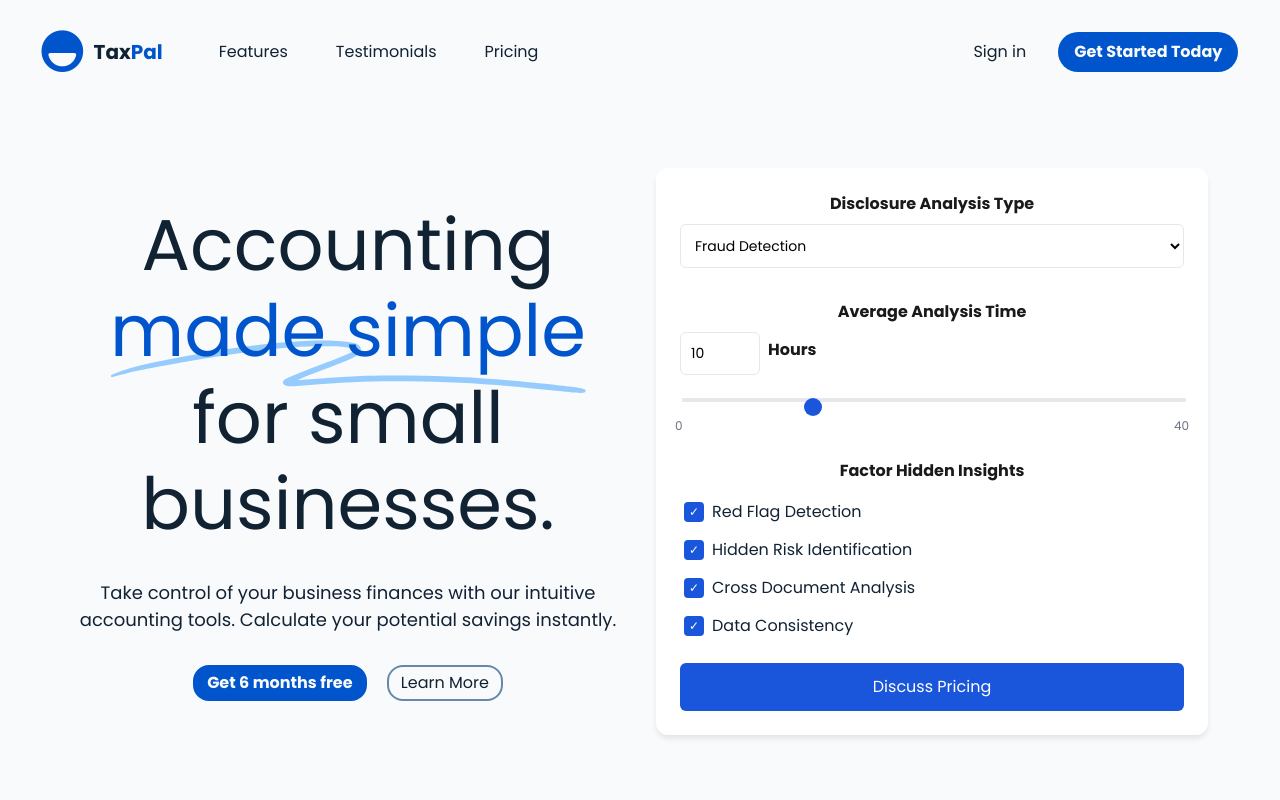
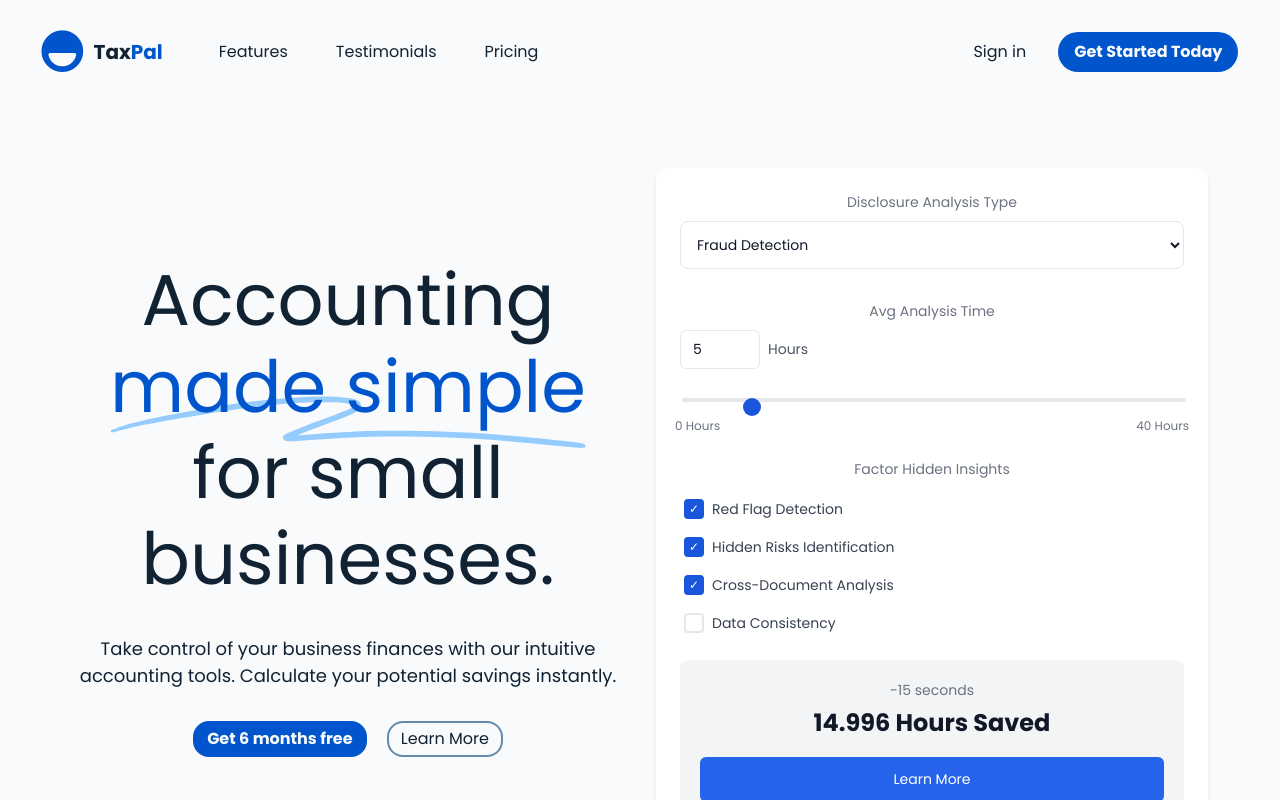
Before and after one commit to SangrishS/Tailwind-template, a plain HTML site: page index.html in a window 1280 px wide. Drawn offline with Linux system fonts and the light colour scheme.

Commit message:
calc formatting

```diff
--- a/index.html
+++ b/index.html
@@ -64,22 +64,31 @@
 						<label class="form-label">Disclosure Analysis Type</label>
 						<select class="form-select">
 							<option>Fraud Detection</option>
-							<option>Financial Analysis</option>
-							<option>Risk Assessment</option>
+							<option>M&A Analysis</option>
+							<option>Financial Health</option>
+							<option>Compliance Analysis</option>
+							<option>Benchmarking</option>
+							<option>Corporate Vulnerabilities</option>
+							<option>Management & Governance</option>
+							<option>Legal & Litigation Review</option>
+							<option>Regulatory Compliance Review</option>
+							<option>Segment Reporting Analysis</option>
+							<option>Earnings Quality & Impact Analysis</option>
+							<option>Material Contract Review</option>
 						</select>
 					</div>
 
 					<div class="form-group">
-						<label class="form-label">Average Analysis Time</label>
+						<label class="form-label">Avg Analysis Time</label>
 						<div class="time-input">
-							<input type="number" id="timeNumber" value="10" min="0" max="40">
-							<label class="form-label">Hours</label>
+							<input type="number" id="timeNumber" value="5" min="0" max="40">
+							<span>Hours</span>
 						</div>
 						<div class="range-container">
-							<input type="range" id="timeRange" class="range-input" min="0" max="40" value="10">
+							<input type="range" id="timeRange" class="range-input" min="0" max="40" value="5">
 							<div class="range-labels">
-								<span>0</span>
-								<span>40</span>
+								<span>0 Hours</span>
+								<span>40 Hours</span>
 							</div>
 						</div>
 					</div>
@@ -93,20 +102,27 @@
 							</label>
 							<label class="checkbox-label">
 								<input type="checkbox" class="checkbox-input" checked>
-								Hidden Risk Identification
+								Hidden Risks Identification
 							</label>
 							<label class="checkbox-label">
 								<input type="checkbox" class="checkbox-input" checked>
-								Cross Document Analysis
+								Cross-Document Analysis
 							</label>
 							<label class="checkbox-label">
-								<input type="checkbox" class="checkbox-input" checked>
+								<input type="checkbox" class="checkbox-input">
 								Data Consistency
 							</label>
 						</div>
 					</div>
 
-					<button class="submit-button">Discuss Pricing</button>
+					<!-- New Results Section -->
+					<div class="results-container">
+						<div class="time-saved">
+							<span class="seconds">-15 seconds</span>
+							<h3 class="hours-saved">14.996 Hours Saved</h3>
+						</div>
+						<button class="learn-more-button">Learn More</button>
+					</div>
 				</div>
 			<!-- .banner --></section>
 
--- a/template/resalient.fontIcons.screen.css
+++ b/template/resalient.fontIcons.screen.css
@@ -1170,3 +1170,101 @@ main > div .action {
         margin-top: 2rem;
     }
 }
+
+
+/* Update existing styles */
+.calculator-container {
+    background: white;
+    padding: 24px;
+    border-radius: 12px;
+    box-shadow: 0 4px 6px -1px rgba(0, 0, 0, 0.1);
+}
+
+.form-label {
+    color: #6B7280;  /* More muted color for labels */
+    font-size: 14px;
+    font-weight: 500;
+}
+
+.form-select {
+    width: 100%;
+    padding: 12px;
+    border: 1px solid #E5E7EB;
+    border-radius: 8px;
+    font-size: 14px;
+    color: #111827;
+    background: white;
+    cursor: pointer;
+}
+
+/* Results Container Styles */
+.results-container {
+    margin-top: 24px;
+    padding: 20px;
+    background: #F3F4F6;
+    border-radius: 8px;
+}
+
+.time-saved {
+    margin-bottom: 16px;
+}
+
+.seconds {
+    display: block;
+    color: #6B7280;
+    font-size: 14px;
+    margin-bottom: 4px;
+}
+
+.hours-saved {
+    font-size: 24px;
+    font-weight: 600;
+    color: #111827;
+    margin: 0;
+}
+
+.learn-more-button {
+    width: 100%;
+    padding: 12px;
+    background: #2563EB;
+    color: white;
+    border: none;
+    border-radius: 6px;
+    font-size: 14px;
+    font-weight: 500;
+    cursor: pointer;
+    transition: background-color 0.2s;
+}
+
+.learn-more-button:hover {
+    background: #1D4ED8;
+}
+
+/* Update range input styles */
+.range-container {
+    margin: 16px 0;
+}
+
+.range-labels {
+    display: flex;
+    justify-content: space-between;
+    margin-top: 8px;
+    color: #6B7280;
+    font-size: 12px;
+}
+
+.time-input input {
+    border: 1px solid #E5E7EB;
+    border-radius: 6px;
+    padding: 8px 12px;
+    font-size: 14px;
+    color: #111827;
+    width: 80px;
+}
+
+/* Checkbox updates */
+.checkbox-label {
+    margin-bottom: 12px;
+    font-size: 14px;
+    color: #374151;
+}
```
